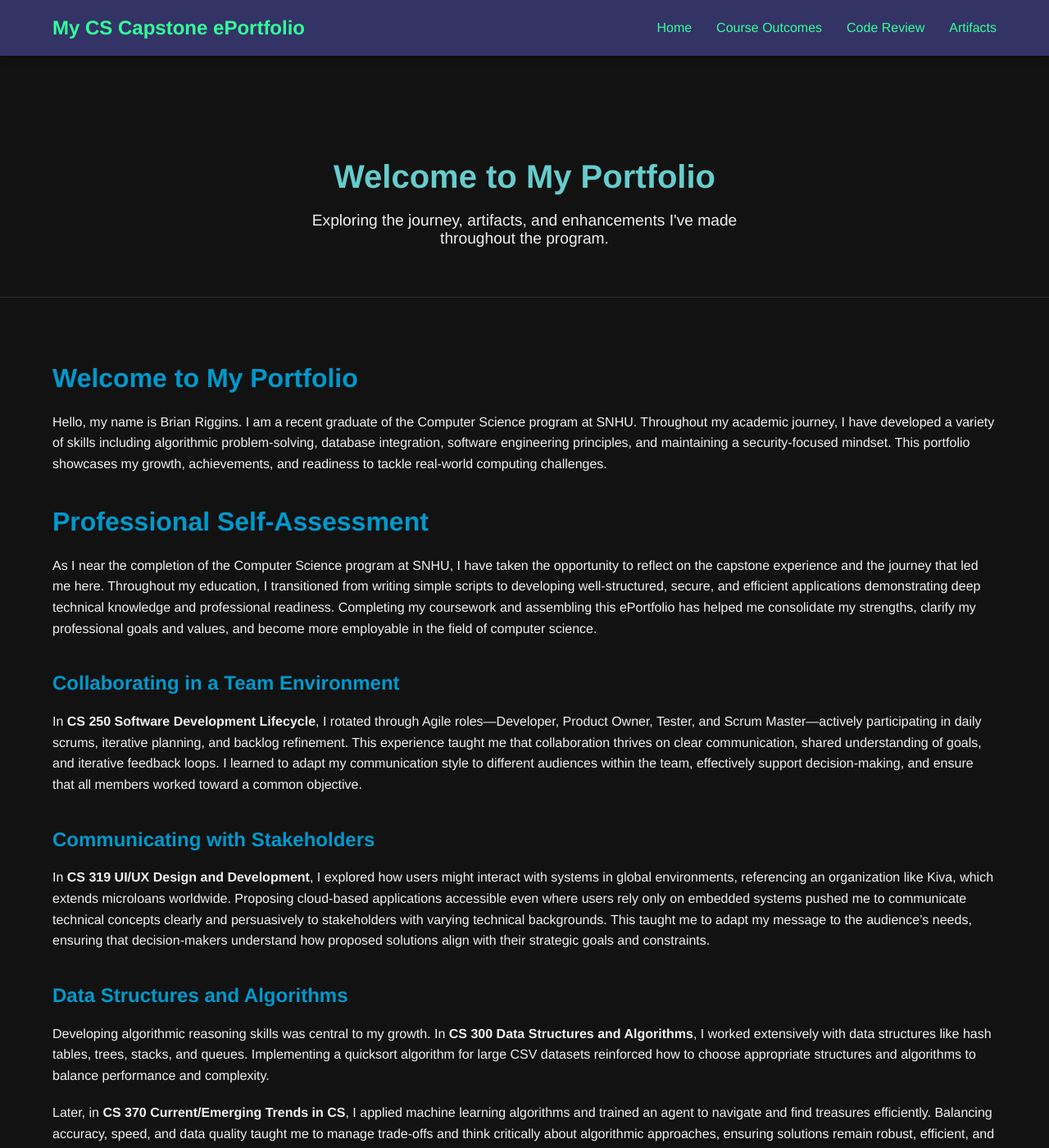
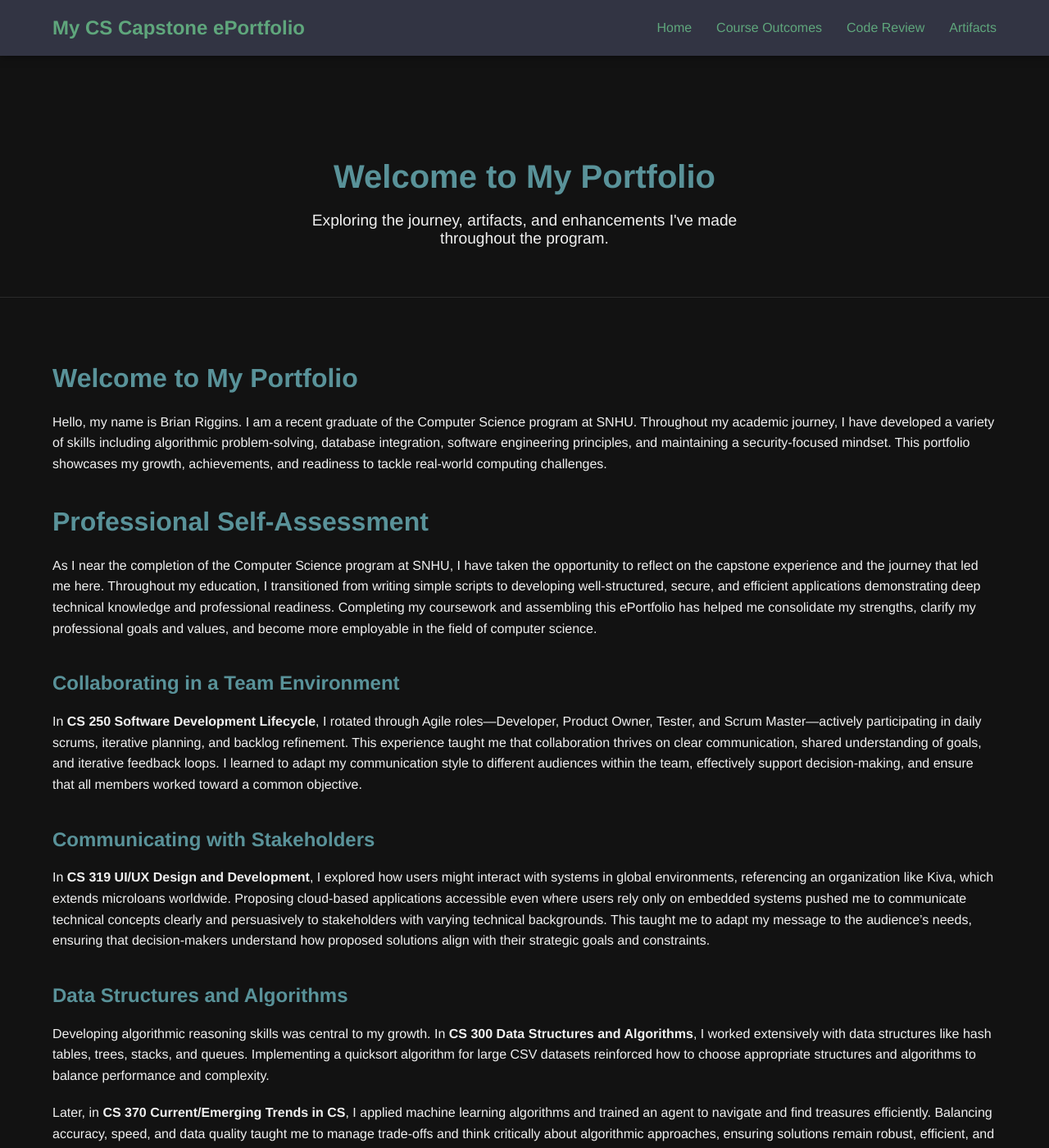
Before and after one commit to briggs8933/CS-499-Capstone, a Jekyll site: the page built from index.md, in a window 1280 px wide and 1400 px high. Shown: the whole window at 82% size. Built offline with Jekyll 4.4.1, drawn with Linux system fonts in a browser that asks for light colours.

Commit message:
Update style.css

```diff
--- a/assets/css/style.css
+++ b/assets/css/style.css
@@ -8,12 +8,12 @@ body {
 }
 
 a {
-  color:#33FF99;
+  color:#5fa67c;
   text-decoration:none;
 }
 
 a:hover {
-  color:#66FFCC; /* lighter green on hover */
+  color:#7fc69c; /* lighter green on hover */
 }
 
 /* Container for consistent horizontal spacing */
@@ -25,7 +25,7 @@ a:hover {
 
 /* Header and Navigation */
 .site-header {
-  background:#333366; /* Slightly lighter than body */
+  background:#323443;
   padding:20px 0;
   position:fixed;
   width:100%;
@@ -75,7 +75,7 @@ a:hover {
 .hero h1 {
   font-size:2.5em;
   margin-bottom:20px;
-  color:#66CCCC; /* Hero title color */
+  color:#599299; /* Hero title color */
 }
 
 .hero p {
@@ -90,7 +90,7 @@ a:hover {
 }
 
 .main-content h1, .main-content h2, .main-content h3 {
-  color:#0099CC; /* Headings color */
+  color:#599299; /* Headings color */
   margin-top:40px;
 }
 
```
